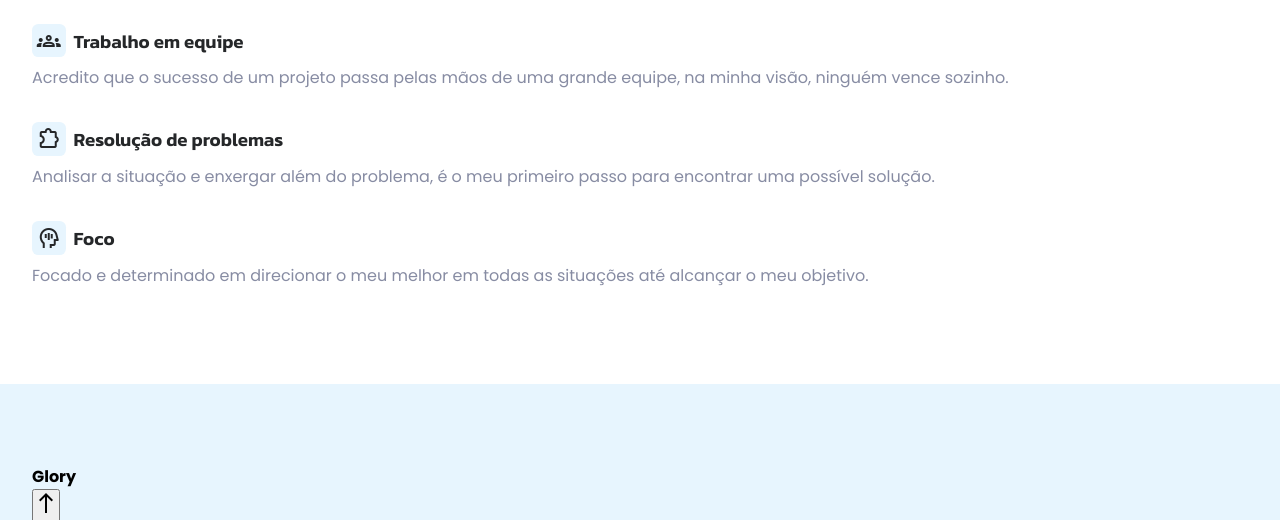
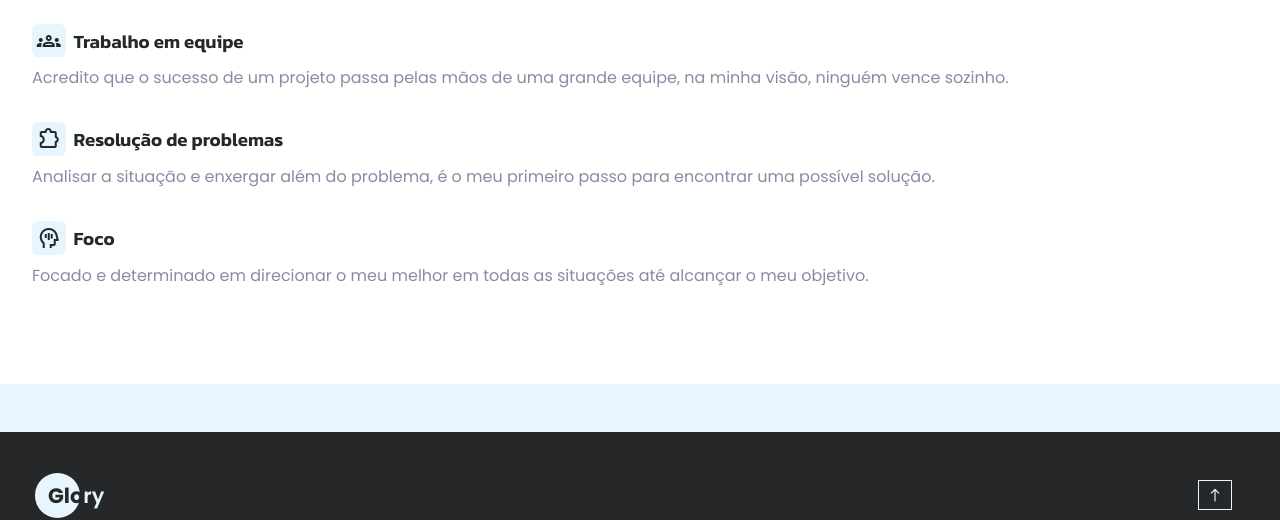
Before and after one commit to glorylaflare/portfolio-glorylaflare, a plain HTML site: page index.html in a window 1280 px wide. Shown: the part 3502-4022 px from the top of the page. Drawn offline with nearby package versions, Linux system fonts and the light colour scheme.

Commit message:
feat: adicionando importação do arquivo rodape.css

```diff
--- a/src/styles/main.css
+++ b/src/styles/main.css
@@ -4,6 +4,7 @@
 @import url("./conteudo__introducao.css");
 @import url("./conteudo__habilidades__principais.css");
 @import url("./conteudo__sobremim.css");
+@import url("./rodape.css");
 
 :root {
     --cinza-claro: #e7f5fe;
```
